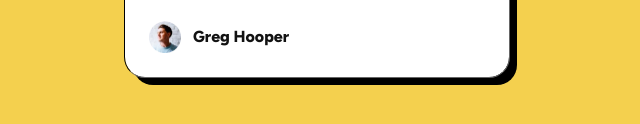
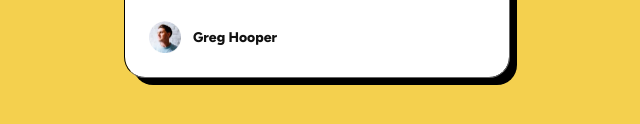
Before and after one commit to thiago-neves/blog-preview-card, a plain HTML site: page index.html in a window 1280 px wide. Shown: the part 584-708 px from the top of the page, 323-963 px from the left. Drawn offline with Linux system fonts and the light colour scheme.

Commit message:
Small fixes

```diff
--- a/stylesheet.css
+++ b/stylesheet.css
@@ -41,6 +41,7 @@ body {
   min-height: 100vh;
   min-height: 100dvh;
   place-items: center;
+  font-weight: var(--fw-medium);
   color: var(--clr-neutral-950);
   line-height: var(--ln-default);
   letter-spacing: var(--ls-default);
@@ -126,4 +127,8 @@ body {
     height: 200px;
     aspect-ratio: auto;
   }
+
+  .author p {
+    font-size: var(--fs-small);
+  }
 }
```
